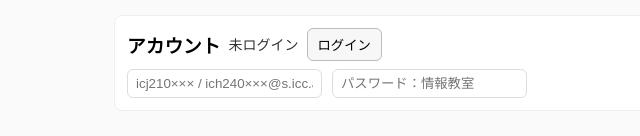
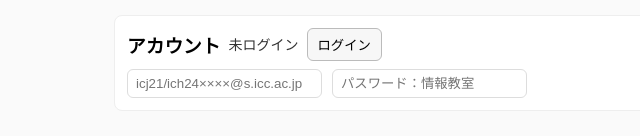
Before and after one commit to incict-design/image, a plain HTML site: page index.html in a window 1280 px wide. Shown: the part 158-294 px from the top of the page, 76-716 px from the left. Drawn offline with Linux system fonts and the light colour scheme; no server answers.

Commit message:
Update index.html

```diff
--- a/index.html
+++ b/index.html
@@ -64,7 +64,7 @@ button { cursor: pointer; padding: 6px 10px; border-radius: 6px; border: 1px sol
   </div>
 
   <div class="auth-row">
-    <input id="email" type="email" placeholder="icj210××× / ich240×××@s.icc.ac.jp">
+    <input id="email" type="email" placeholder="icj21/ich24××××@s.icc.ac.jp">
     <input id="password" type="password" placeholder="パスワード：情報教室">
   </div>
 </section>
```
